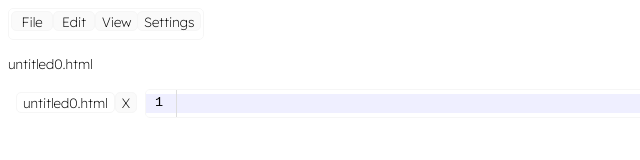
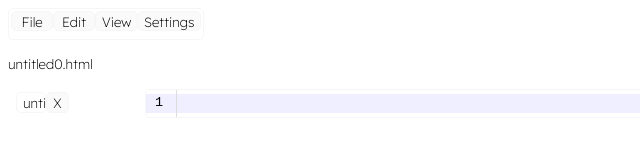
Before and after one commit to Owen-Morgan825/code-editor, a website built with Vite: page index.html in a window 1280 px wide. Shown: the full height of the page, 0-640 px from the left. Built offline with nearby package versions, Linux system fonts and the light colour scheme.

Commit message:
Update base-layout.css

```diff
--- a/base-layout.css
+++ b/base-layout.css
@@ -325,7 +325,8 @@ ol li {
   background-color: var(--tabbar-button-color);
   color: var(--standard-color);
   width: 70%;
-  min-width: min-content;
+  max-width: 25%;
+  overflow-x: hidden;
 }
 
 .tabbar-button:hover {
```
